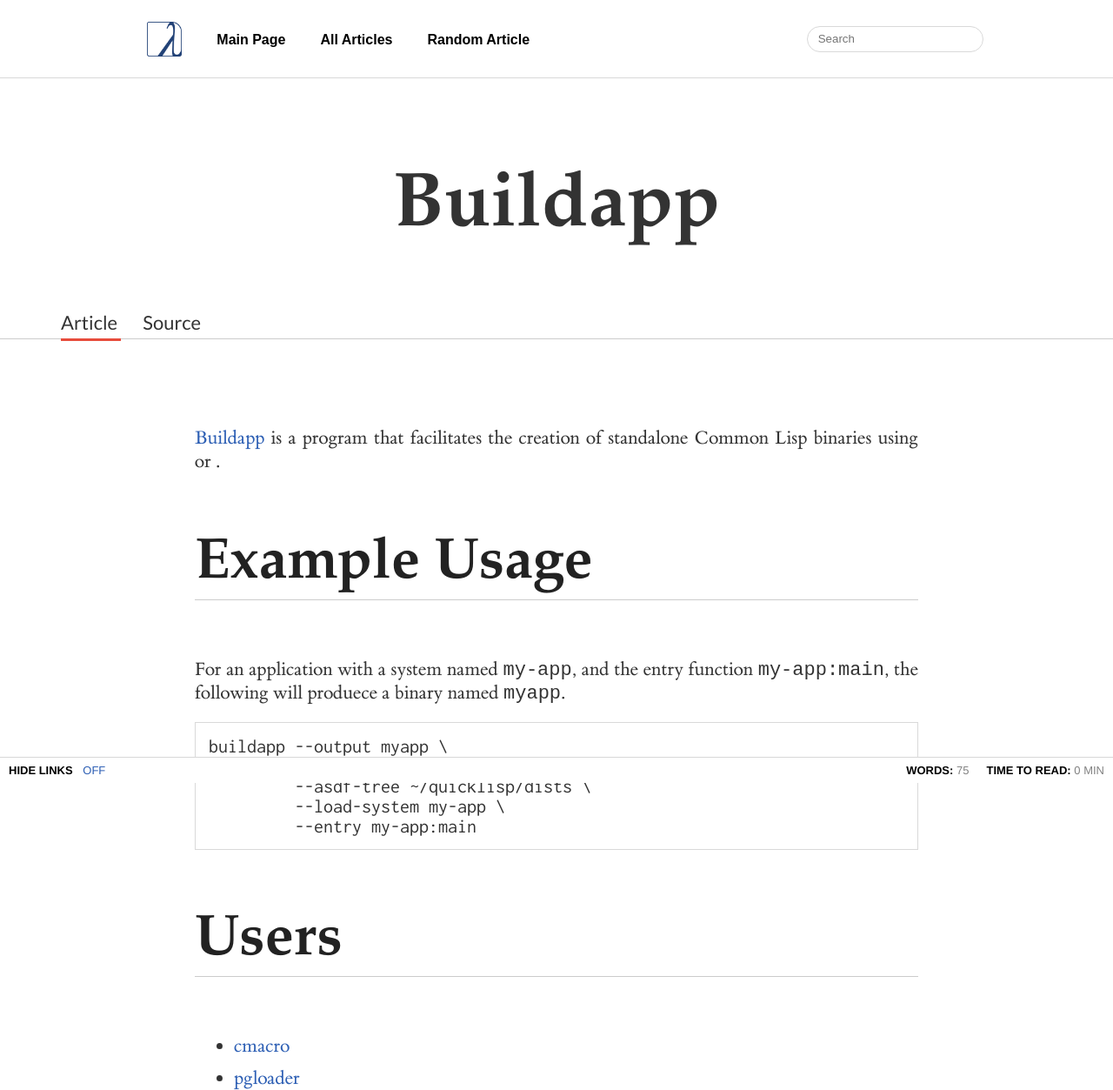
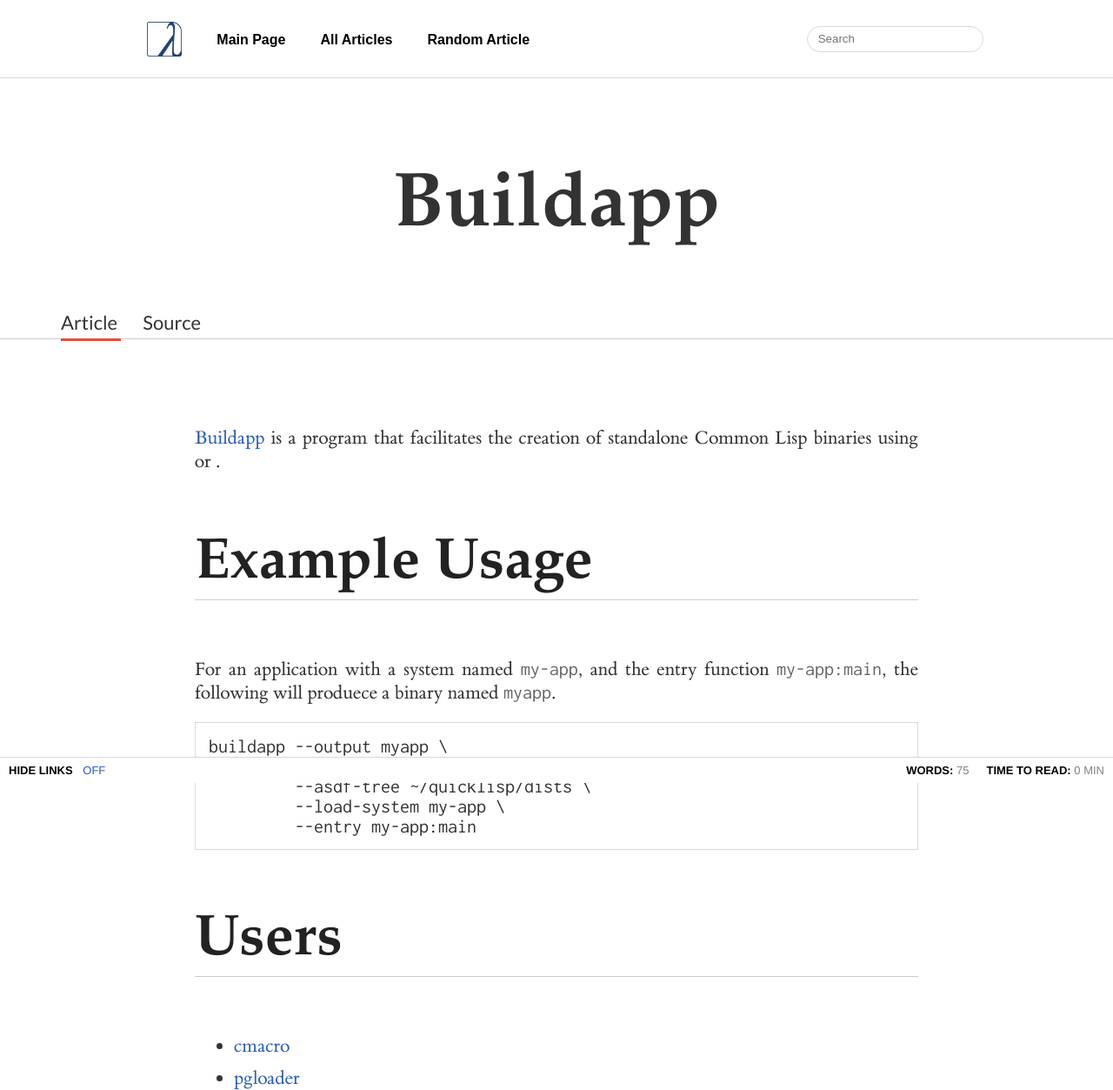
Before and after one commit to LispLang/lisplang.github.io, a Jekyll site: the page built from wiki/_posts/2016-01-01-buildapp.md, in a window 1280 px wide. Shown: the whole page at 87% size. Built offline with Jekyll 4.4.1, drawn with Linux system fonts in a browser that asks for light colours.

Commit message:
Better non-block code style

```diff
--- a/assets/css/wiki.scss
+++ b/assets/css/wiki.scss
@@ -260,6 +260,11 @@
             }
         }
 
+        :not(pre) > code {
+            font-family: 'Inconsolata', monospace !important;
+            color: #666;
+        }
+
         pre {
             border: 1px solid #d9d9d9;
             padding: 15px;
```
